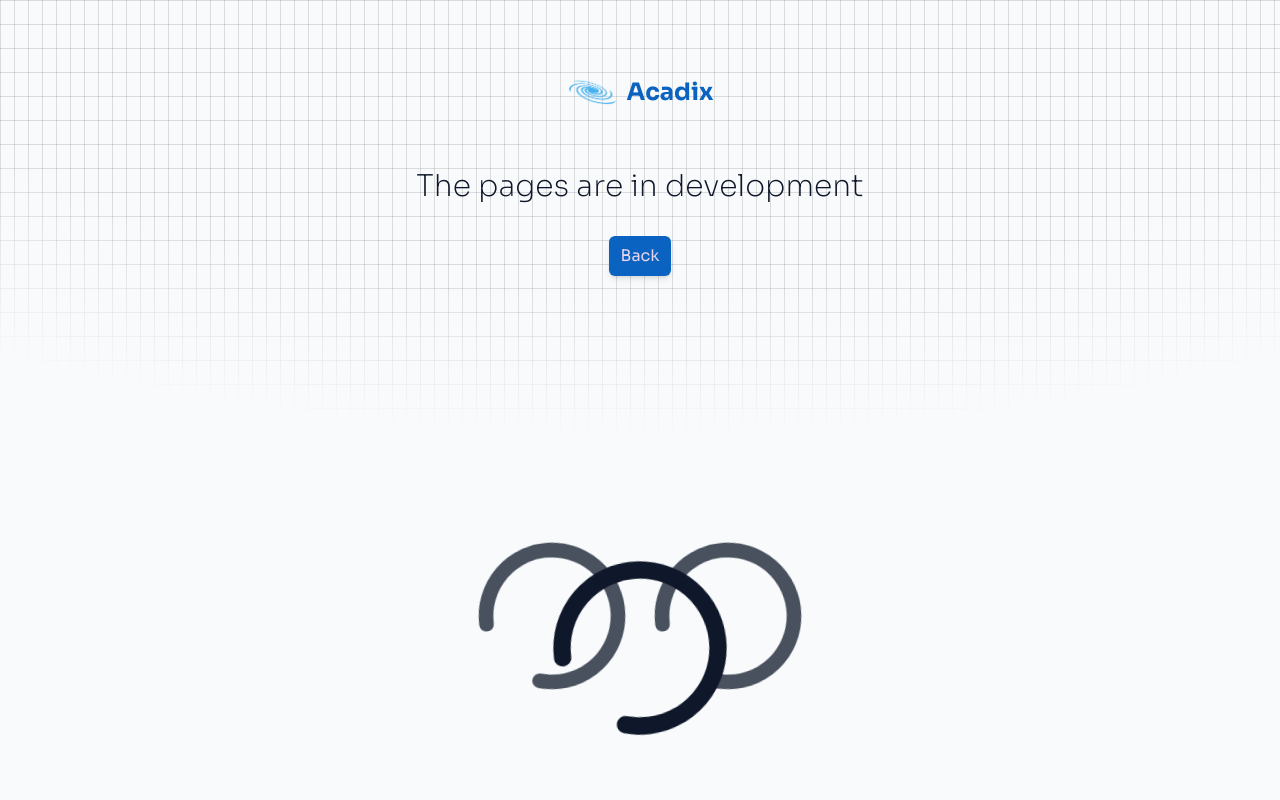
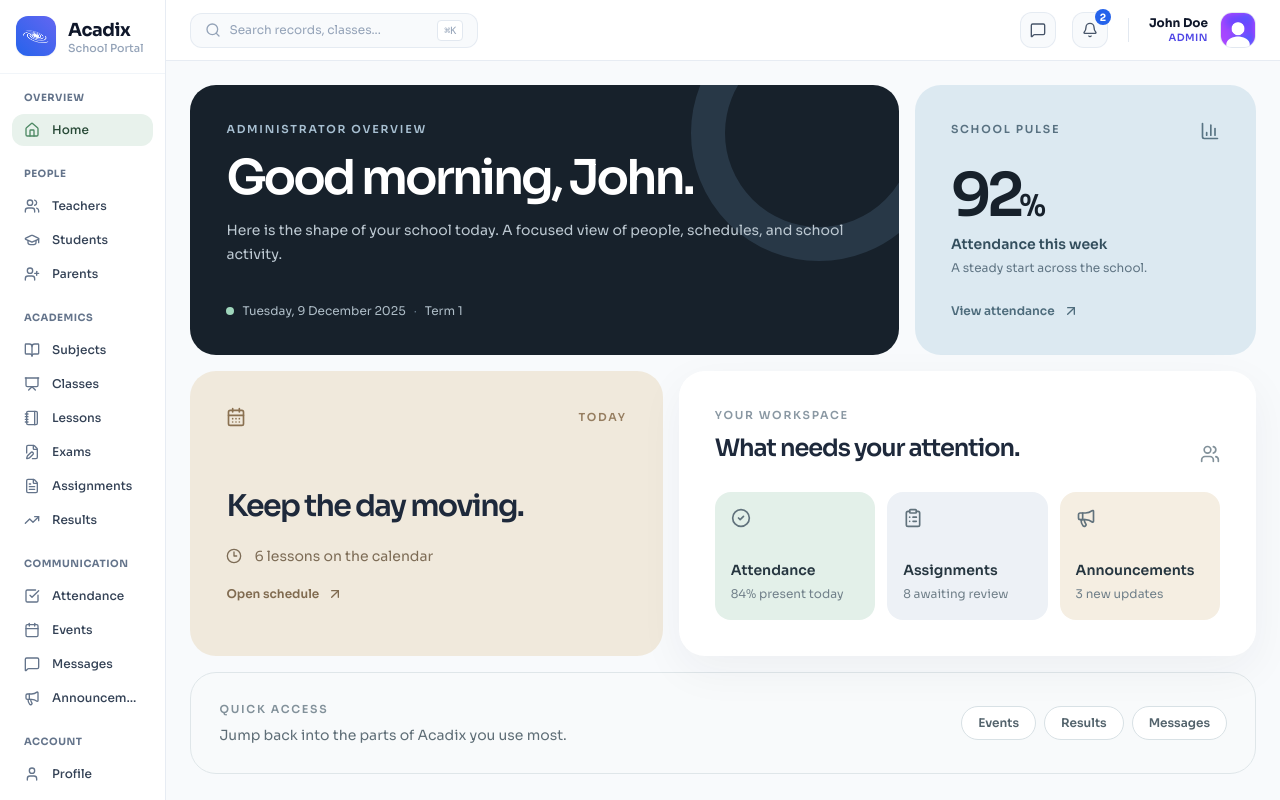
Before and after one commit to AvatarN03/Acadix_School_Management, a Next.js app: page /dashboard in a window 1280 px wide. Before the commit this address had no page. Built offline with nearby package versions, Linux system fonts and the light colour scheme.

Commit message:
feat: add shared role-aware dashboard shell

```diff
--- /dev/null
+++ b/src/app/(dashboard)/dashboard/page.tsx
@@ -0,0 +1,34 @@
+import Link from "next/link";
+import { ArrowUpRight, BarChart3, CalendarDays, CheckCircle2, ClipboardList, Clock3, Megaphone, Users } from "lucide-react";
+import { role } from "@/lib/data";
+
+const roleCopy = {
+  admin: { label: "Administrator", greeting: "Good morning, John.", description: "Here is the shape of your school today." },
+  teacher: { label: "Teacher", greeting: "Good morning.", description: "Here is what needs your attention today." },
+  student: { label: "Student", greeting: "Good morning.", description: "Here is your day at a glance." },
+  parent: { label: "Parent", greeting: "Good morning.", description: "Here is the latest from your school." },
+} as const;
+
+const activity = [
+  ["Attendance", "84% present today", "bg-[#e3f0e9]", CheckCircle2],
+  ["Assignments", "8 awaiting review", "bg-[#edf1f6]", ClipboardList],
+  ["Announcements", "3 new updates", "bg-[#f5eee2]", Megaphone],
+] as const;
+
+export default function DashboardHome() {
+  const copy = roleCopy[role];
+
+  return <div className="mx-auto max-w-7xl space-y-4 pb-8">
+    <section className="grid gap-4 lg:grid-cols-[1.35fr_0.65fr]">
+      <div className="relative min-h-[270px] overflow-hidden rounded-[26px] bg-[#17212b] p-7 text-white sm:p-9"><div className="absolute -right-12 -top-20 h-64 w-64 rounded-full border-[34px] border-[#34495a]/60" /><div className="relative flex h-full flex-col justify-between"><div><p className="text-[11px] font-semibold uppercase tracking-[0.16em] text-[#a8c0d2]">{copy.label} overview</p><h1 className="mt-4 max-w-[620px] text-4xl font-semibold leading-[0.98] tracking-[-0.06em] sm:text-5xl">{copy.greeting}</h1><p className="mt-4 text-sm leading-6 text-[#bdc9d2]">{copy.description} A focused view of people, schedules, and school activity.</p></div><div className="flex items-center gap-2 text-xs text-[#aebdc7]"><span className="h-2 w-2 rounded-full bg-[#9fd6bc]" /> Tuesday, 9 December 2025 <span className="text-[#627484]">·</span> Term 1</div></div></div>
+      <div className="flex min-h-[270px] flex-col justify-between rounded-[26px] bg-[#dce9f1] p-7 sm:p-9"><div className="flex items-start justify-between"><span className="text-[11px] font-semibold uppercase tracking-[0.16em] text-[#587181]">School pulse</span><BarChart3 className="h-5 w-5 text-[#597484]" /></div><div><p className="text-6xl font-semibold tracking-[-0.08em] text-[#17212b]">92<span className="text-3xl">%</span></p><p className="mt-2 text-sm font-semibold text-[#334e5d]">Attendance this week</p><p className="mt-1 text-xs leading-5 text-[#607584]">A steady start across the school.</p></div><Link href="/list/attendance" className="group flex items-center gap-2 text-xs font-semibold text-[#4e6c7c]">View attendance <ArrowUpRight className="h-4 w-4 transition-transform group-hover:-translate-y-0.5 group-hover:translate-x-0.5" /></Link></div>
+    </section>
+
+    <section className="grid gap-4 lg:grid-cols-[0.9fr_1.1fr]">
+      <div className="rounded-[26px] bg-[#f0e9dc] p-7 sm:p-9"><div className="flex items-center justify-between"><CalendarDays className="h-5 w-5 text-[#8a7151]" /><span className="text-[11px] font-semibold uppercase tracking-[0.16em] text-[#967e61]">Today</span></div><h2 className="mt-16 text-3xl font-semibold leading-[1.02] tracking-[-0.055em]">Keep the day moving.</h2><div className="mt-6 flex items-center gap-3 text-sm text-[#7d6c56]"><Clock3 className="h-4 w-4" /> 6 lessons on the calendar</div><Link href="/list/lessons" className="mt-5 inline-flex items-center gap-2 text-xs font-semibold text-[#806b50]">Open schedule <ArrowUpRight className="h-4 w-4" /></Link></div>
+      <div className="rounded-[26px] bg-white p-7 shadow-[0_14px_45px_rgba(31,48,61,0.05)] sm:p-9"><div className="flex items-end justify-between"><div><p className="text-[11px] font-semibold uppercase tracking-[0.16em] text-[#8a98a3]">Your workspace</p><h2 className="mt-2 text-2xl font-semibold tracking-[-0.045em]">What needs your attention.</h2></div><Users className="h-5 w-5 text-[#82919a]" /></div><div className="mt-7 grid gap-3 sm:grid-cols-3">{activity.map(([title, detail, tone, Icon]) => <Link key={title} href={title === "Attendance" ? "/list/attendance" : title === "Assignments" ? "/list/assignments" : "/list/announcements"} className={`group rounded-2xl p-4 transition-transform hover:-translate-y-0.5 ${tone}`}><Icon className="h-5 w-5 text-[#61727c]" /><p className="mt-8 text-sm font-semibold text-[#263640]">{title}</p><p className="mt-1 text-xs leading-5 text-[#71808a]">{detail}</p></Link>)}</div></div>
+    </section>
+
+    <section className="flex flex-col gap-4 rounded-[26px] border border-[#dfe6e9] bg-[#f8fafb] p-6 sm:flex-row sm:items-center sm:justify-between sm:p-7"><div><p className="text-[11px] font-semibold uppercase tracking-[0.16em] text-[#82919a]">Quick access</p><p className="mt-2 text-sm text-[#5f6e77]">Jump back into the parts of Acadix you use most.</p></div><div className="flex flex-wrap gap-2"><Link href="/list/events" className="rounded-full border border-[#d8e1e5] bg-white px-4 py-2 text-xs font-semibold text-[#53636c] transition-colors hover:border-[#b7c9d1] hover:text-[#17212b]">Events</Link><Link href="/list/results" className="rounded-full border border-[#d8e1e5] bg-white px-4 py-2 text-xs font-semibold text-[#53636c] transition-colors hover:border-[#b7c9d1] hover:text-[#17212b]">Results</Link><Link href="/list/messages" className="rounded-full border border-[#d8e1e5] bg-white px-4 py-2 text-xs font-semibold text-[#53636c] transition-colors hover:border-[#b7c9d1] hover:text-[#17212b]">Messages</Link></div></section>
+  </div>;
+}
--- a/src/app/(dashboard)/layout.tsx
+++ b/src/app/(dashboard)/layout.tsx
@@ -10,28 +10,35 @@ export default function DahboardLayout({
   children: React.ReactNode;
 }>) {
   return (
-    <div className="h-screen flex">
-      {/* left  */}
-      <div
-        className="w-[14%] md:w-[8%] lg:w-[16%] xl:w-[14%]
-     min-h-screen flex flex-col bg-lavendar"
+    <div className="h-screen flex bg-bento-canvas text-slate-800 antialiased overflow-hidden">
+      {/* left sidebar */}
+      <aside
+        className="w-[72px] md:w-[84px] lg:w-[15%] xl:w-[13%]
+     min-h-screen flex flex-col bg-white border-r border-slate-200/80 z-20"
       >
         <Link
           href={"/"}
-          className="flex items-center shadow-md p-3 w-full justify-center lg:justify-start gap-2 my-4"
+          className="flex items-center px-4 py-4 w-full justify-center lg:justify-start gap-3 border-b border-slate-100"
         >
-          <Image src={"/logo.png"} alt="logo" width={52} height={52} className="mix-blend-multiply"/>
-          <span className="hidden lg:block text-dodgerBlue  font-bold text-2xl">Acadix</span>
+          <div className="w-10 h-10 rounded-xl bg-gradient-to-tr from-blue-600 to-indigo-500 flex items-center justify-center shadow-sm flex-shrink-0">
+            <Image src={"/logo.png"} alt="logo" width={28} height={28} className="brightness-0 invert" />
+          </div>
+          <div className="hidden lg:flex flex-col">
+            <span className="text-slate-900 font-bold text-lg tracking-tight">Acadix</span>
+            <span className="text-[11px] text-slate-400 font-medium -mt-1">School Portal</span>
+          </div>
         </Link>
-        <div className="flex-1 overflow-y-auto  mb-8 no-scrollbar p-[0.5px] md:p-3">
+        <div className="flex-1 overflow-y-auto no-scrollbar p-2 lg:p-3">
           <Menu />
         </div>
-      </div>
+      </aside>
 
-      {/* right  */}
-      <div className="w-[86%] md:w-[92%] lg:w-[88%] xl:w-[86%] bg-deepSky overflow-y-scroll">
+      {/* right main content */}
+      <div className="flex-1 flex flex-col min-w-0 h-screen overflow-hidden">
         <Navbar />
-        {children}
+        <main className="flex-1 overflow-y-auto p-3 md:p-6">
+          {children}
+        </main>
       </div>
     </div>
   );
--- a/src/app/page.tsx
+++ b/src/app/page.tsx
@@ -2,13 +2,12 @@ import Image from "next/image";
 import Link from "next/link";
 import { ArrowUpRight, BarChart3, CalendarDays, LayoutGrid } from "lucide-react";
 
-const roleLinks = [["Admin", "/admin"], ["Teacher", "/teacher"], ["Student", "/student"], ["Parent", "/parent"]];
 export default function Homepage() {
   return <main className="min-h-screen overflow-hidden bg-[#f5f7fa] text-[#16202b]">
     <div className="mx-auto max-w-7xl px-5 py-5 sm:px-8 sm:py-8 lg:px-10">
       <header className="flex items-center justify-between">
         <Link href="/" className="flex items-center gap-3"><span className="flex h-10 w-10 items-center justify-center rounded-[13px] bg-[#17212b] shadow-[0_8px_20px_rgba(23,33,43,0.16)]"><Image src="/logo.png" alt="" width={24} height={24} className="brightness-0 invert" /></span><span className="text-[17px] font-semibold tracking-[-0.03em]">Acadix</span></Link>
-        <nav className="flex items-center gap-3 sm:gap-5" aria-label="Role shortcuts"><div className="hidden items-center gap-4 text-xs font-medium text-[#7a8791] sm:flex">{roleLinks.map(([label, href]) => <Link key={href} href={href} className="transition-colors hover:text-[#17212b]">{label}</Link>)}</div><span className="hidden h-4 w-px bg-[#d5dce1] sm:block" /><Link href="/sign-in" className="group inline-flex items-center gap-2 text-sm font-semibold text-[#51606d] transition-colors hover:text-[#17212b]">Sign in <ArrowUpRight className="h-4 w-4 transition-transform group-hover:-translate-y-0.5 group-hover:translate-x-0.5" /></Link></nav>
+        <nav className="flex items-center gap-3 sm:gap-5" aria-label="Primary navigation"><Link href="/dashboard" className="hidden text-xs font-medium text-[#7a8791] transition-colors hover:text-[#17212b] sm:block">Open dashboard</Link><span className="hidden h-4 w-px bg-[#d5dce1] sm:block" /><Link href="/sign-in" className="group inline-flex items-center gap-2 text-sm font-semibold text-[#51606d] transition-colors hover:text-[#17212b]">Sign in <ArrowUpRight className="h-4 w-4 transition-transform group-hover:-translate-y-0.5 group-hover:translate-x-0.5" /></Link></nav>
       </header>
 
       <section className="mt-8 grid gap-4 lg:grid-cols-[1.45fr_0.55fr]">
--- a/src/components/Menu.tsx
+++ b/src/components/Menu.tsx
@@ -1,37 +1,42 @@
+"use client";
+
 import Link from "next/link";
-
+import { usePathname } from "next/navigation";
 import { menuItems, role } from "@/lib/data";
 
 const Menu = () => {
+  const pathname = usePathname();
+
   return (
-    <div className="text-sm h-full">
-      {menuItems.map((menu, index) => (
-        <div key={index} className="flex flex-col gap-2">
-          <span className="hidden lg:block">
-            {menu.title}
+    <nav className="text-xs space-y-4">
+      {menuItems.map((section, index) => (
+        <div key={index} className="space-y-1">
+            <span className="hidden lg:block text-[10px] font-bold uppercase tracking-wider text-slate-500 px-3 py-1">
+            {section.title}
           </span>
-          <hr
-      className={`${index === 0 ? "hidden lg:block" : ""} h-[3.5px] w-[80%] mx-auto md:mx-0 bg-deepSky`}
-    />
 
-          {menu.items.map((item, idx) => {
+          <div className="space-y-0.5">
+            {section.items.map((item, idx) => {
               if (item.visible.includes(role)) {
+                const IconComponent = item.icon;
                 return (
                   <Link
                     href={item.href}
                     key={idx}
-                  className="flex items-center justify-center group rounded-md lg:justify-start hover:shadow hover:bg-periwinkle  hover:text-dodgerBlue  gap-4 p-2"
+                    className={`flex items-center justify-center lg:justify-start gap-3 px-3 py-2 rounded-xl font-medium transition-colors group ${pathname === item.href || (item.href === "/dashboard" && pathname === "/dashboard") ? "bg-[#e8f2ec] text-[#274936]" : "text-slate-700 hover:text-slate-900 hover:bg-slate-100"}`}
                     title={item.label}
                   >
-                  <item.icon className="w-5 md:w-7 h-5 md:h-7 group-hover:text-dodgerBlue" />
-                  <span className="hidden ml-0 group-hover:ml-2 lg:block  transition-all ease-in-out duration-300  truncate">{item.label}</span>
+                    <IconComponent className={`w-4 h-4 transition-colors flex-shrink-0 ${pathname === item.href ? "text-[#4e8964]" : "text-slate-500 group-hover:text-[#4e8964]"}`} />
+                    <span className="hidden lg:block truncate">{item.label}</span>
                   </Link>
                 );
               }
+              return null;
             })}
           </div>
+        </div>
       ))}
-    </div>
+    </nav>
   );
 };
 
--- a/src/components/Navbar.tsx
+++ b/src/components/Navbar.tsx
@@ -1,32 +1,58 @@
-
-import { Megaphone, MessageCircleMore, User2 } from "lucide-react";
-
+import Image from "next/image";
+import { Megaphone, MessageSquare, Bell } from "lucide-react";
 import SearchInput from "./SearchInput";
 
 const Navbar = () => {
   return (
-    <div className="flex items-center justify-between p-4 backdrop-blur bg-dodgerBlue  rounded-md m-2 shadow-md">
+    <header className="bg-white border-b border-slate-200/80 px-4 md:px-6 py-3 flex items-center justify-between sticky top-0 z-30">
+      {/* Search Input */}
       <SearchInput smScreen={false} />
 
-      <div className="flex  items-center justify-end w-full gap-3 md:gap-6">
-        <div className="bg-periwinkle hover:bg-deepSky rounded-full p-2 flex justify-center items-center cursor-pointer">
-          <MessageCircleMore className="w-6 h-6" />
-        </div>
-        <div className="bg-periwinkle hover:bg-deepSky rounded-full p-2 flex justify-center items-center cursor-pointer relative">
-          <Megaphone className="w-6 h-6" />
-          <div className="absolute w-5 h-5 -top-2 -right-1 flex justify-center items-center  text-xs rounded-full bg-deepSky">
+      {/* Right Controls */}
+      <div className="flex items-center justify-end gap-3 md:gap-4 ml-auto">
+        {/* Messages */}
+        <button
+          type="button"
+          className="w-9 h-9 rounded-xl bg-slate-50 hover:bg-slate-100 border border-slate-200/80 flex items-center justify-center text-slate-600 transition-colors"
+          title="Messages"
+        >
+          <MessageSquare className="w-4 h-4" />
+        </button>
+
+        {/* Announcements */}
+        <button
+          type="button"
+          className="w-9 h-9 rounded-xl bg-slate-50 hover:bg-slate-100 border border-slate-200/80 flex items-center justify-center text-slate-600 transition-colors relative"
+          title="Announcements"
+        >
+          <Bell className="w-4 h-4" />
+          <span className="absolute -top-1 -right-1 w-4 h-4 rounded-full bg-blue-600 text-white text-[10px] font-bold flex items-center justify-center">
             2
+          </span>
+        </button>
+
+        <div className="h-6 w-px bg-slate-200 hidden sm:block mx-1" />
+
+        {/* User Profile */}
+        <div className="flex items-center gap-3">
+          <div className="hidden sm:flex flex-col text-right">
+            <span className="text-xs font-bold text-slate-900 leading-tight">John Doe</span>
+            <span className="text-[10px] font-semibold text-indigo-600 uppercase tracking-wider">
+              Admin
+            </span>
+          </div>
+          <div className="w-9 h-9 rounded-xl bg-slate-100 border border-slate-200 overflow-hidden flex items-center justify-center flex-shrink-0">
+            <Image
+              src="/avatar.png"
+              alt="User Avatar"
+              width={36}
+              height={36}
+              className="object-cover"
+            />
           </div>
         </div>
-        <div className="flex flex-col gap-1 text-periwinkle">
-          <span className="text-sm leading-3 font-medium">John Doe</span>
-          <span className="text-xs text-gray-300 text-right">Admin</span>
-        </div>
-        <div className="bg-lavendar rounded-full cursor-pointer p-2 flex justify-center items-center">
-          <User2 />
-        </div>
       </div>
-    </div>
+    </header>
   );
 };
 
--- a/src/components/SearchInput.tsx
+++ b/src/components/SearchInput.tsx
@@ -1,14 +1,26 @@
-import { Search } from 'lucide-react'
-import Image from 'next/image'
-import React from 'react'
+import { Search } from "lucide-react";
+import React from "react";
 
-const SearchInput = ({smScreen}:{ smScreen : boolean}) => {
+const SearchInput = ({ smScreen }: { smScreen: boolean }) => {
   return (
-      <div className={`items-center  w-full md:w-auto  justify-center gap-2 ring-gray-300 ring-[2px] px-4 rounded-full ${smScreen ? "flex" : "hidden md:flex"}`}>
-        <Search className="text-lavendar/80" />
-        <input type="text" placeholder="Search... " className="p-2 bg-transparent  outline-none  text-lavendar w-full" />
+    <div
+      className={`items-center w-full md:w-72 justify-between gap-2 bg-slate-50 border border-slate-200/80 hover:border-slate-300 focus-within:border-blue-500 focus-within:bg-white focus-within:ring-2 focus-within:ring-blue-100 px-3.5 py-1.5 rounded-xl transition-all ${
+        smScreen ? "flex" : "hidden md:flex"
+      }`}
+    >
+      <div className="flex items-center gap-2 w-full">
+        <Search className="w-4 h-4 text-slate-400 flex-shrink-0" />
+        <input
+          type="text"
+          placeholder="Search records, classes..."
+          className="text-xs bg-transparent outline-none text-slate-800 placeholder:text-slate-400 w-full"
+        />
       </div>
-  )
-}
+      <kbd className="hidden lg:inline-flex text-[10px] font-mono text-slate-400 bg-white border border-slate-200 px-1.5 py-0.5 rounded shadow-2xs">
+        ⌘K
+      </kbd>
+    </div>
+  );
+};
 
-export default SearchInput
+export default SearchInput;
--- a/src/lib/data.ts
+++ b/src/lib/data.ts
@@ -10,7 +10,6 @@ import {
   FileTextIcon,
   GraduationCap,
   Home,
-  LogOut,
   Megaphone,
   MessageSquare,
   Notebook,
@@ -24,18 +23,26 @@ import {
 
 import { AnnouncementDataProps, MenuItemProps, TeacherProfileProp } from "../../types";
 
-export let role = "admin";
+// Temporary role until authentication is connected. The menu remains role-aware
+// so this single value can later come from the signed-in user's session.
+export type DashboardRole = "admin" | "teacher" | "student" | "parent";
+export const role: DashboardRole = "admin";
 
 export const menuItems: MenuItemProps[] = [
   {
-    title: "MENU",
+    title: "OVERVIEW",
     items: [
       {
         icon: Home,
         label: "Home",
-        href: "/admin",
+        href: "/dashboard",
         visible: ["admin", "teacher", "student", "parent"],
       },
+    ],
+  },
+  {
+    title: "PEOPLE",
+    items: [
       {
         icon: Users,
         label: "Teachers",
@@ -54,6 +61,11 @@ export const menuItems: MenuItemProps[] = [
         href: "/list/parents",
         visible: ["admin", "teacher"],
       },
+    ],
+  },
+  {
+    title: "ACADEMICS",
+    items: [
       {
         icon: BookOpen,
         label: "Subjects",
@@ -90,6 +102,11 @@ export const menuItems: MenuItemProps[] = [
         href: "/list/results",
         visible: ["admin", "teacher", "student", "parent"],
       },
+    ],
+  },
+  {
+    title: "COMMUNICATION",
+    items: [
       {
         icon: CheckSquare,
         label: "Attendance",
@@ -117,7 +134,7 @@ export const menuItems: MenuItemProps[] = [
     ],
   },
   {
-    title: "OTHER",
+    title: "ACCOUNT",
     items: [
       {
         icon: User,
@@ -131,12 +148,6 @@ export const menuItems: MenuItemProps[] = [
         href: "/settings",
         visible: ["admin", "teacher", "student", "parent"],
       },
-      {
-        icon: LogOut,
-        label: "Logout",
-        href: "/logout",
-        visible: ["admin", "teacher", "student", "parent"],
-      },
     ],
   },
 ];
```
Lines whose indentation alone changed are shown as unchanged.
